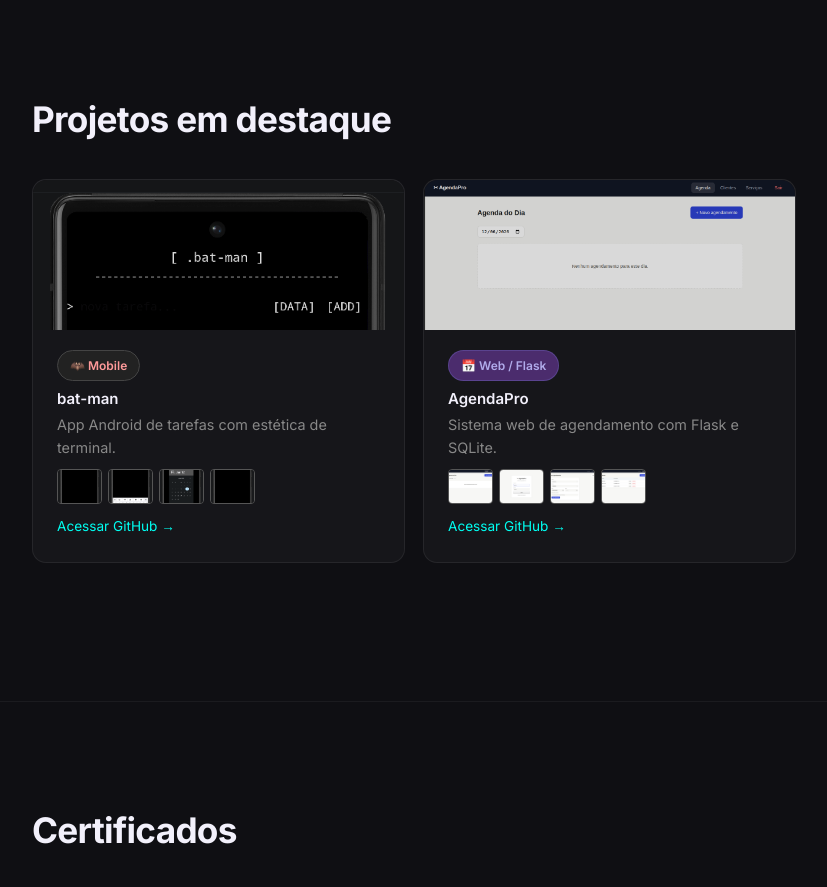
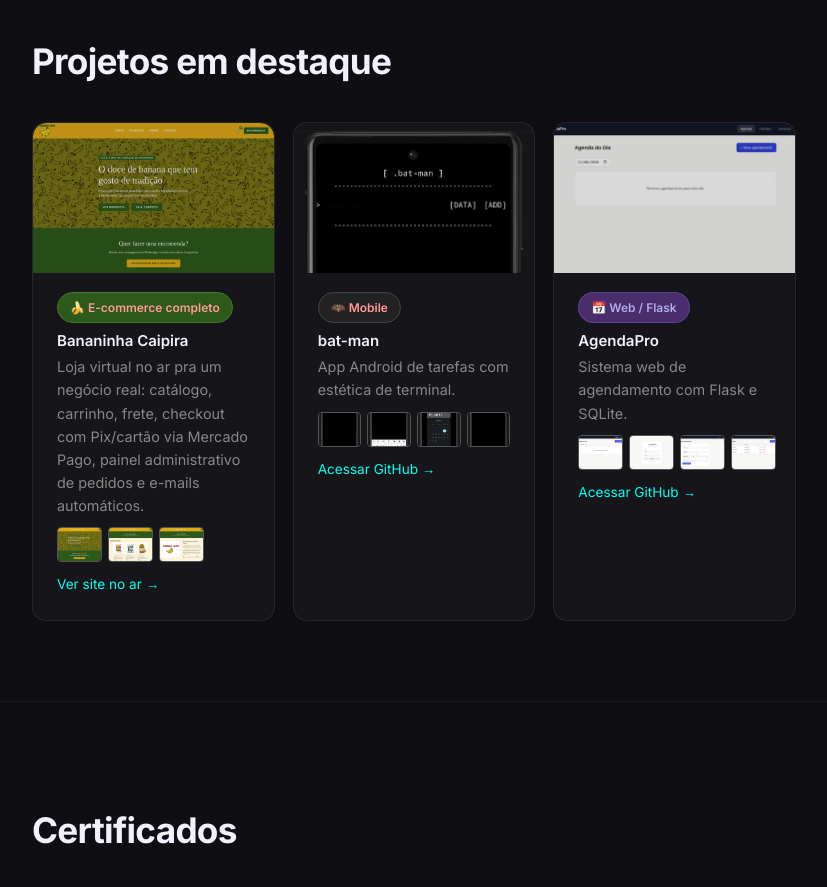
Before and after one commit to JoaoBarreto3/portifolio-joao, a plain HTML site: page index.html in a window 1280 px wide. Shown: the part 1700-2587 px from the top of the page, without its empty margins (226-1053 px from the left). Drawn offline with Linux system fonts and the light colour scheme.

Commit message:
Adiciona Bananinha Caipira aos projetos em destaque
E-commerce completo e no ar: catálogo, carrinho, frete, checkout
Pix/cartão via Mercado Pago, painel admin e e-mails automáticos.
Screenshots reais do site em produção.

```diff
--- a/index.html
+++ b/index.html
@@ -100,6 +100,30 @@
   <h2>Projetos em destaque</h2>
 
   <div class="certs-grid">
+
+    <div class="cert-card" style="cursor: default;">
+      <div class="cert-thumb-wrap">
+        <img class="cert-thumb" id="capa-bananinha" src="img/projetos/printsbananinha/tela_home.png" alt="Capa Bananinha Caipira">
+        <div class="cert-thumb-overlay" onclick="openGallery(bananinhaImages, 0, 'Bananinha Caipira')">
+          <span class="cert-zoom-icon">🔍 Ampliar Imagem Atual</span>
+        </div>
+      </div>
+      <div class="cert-info">
+        <span class="cert-issuer-badge badge-harvard" style="background-color: #2d5a1b; border: 1px solid #3f7a26;">🍌 E-commerce completo</span>
+        <h3>Bananinha Caipira</h3>
+        <p style="font-size: 0.9rem; color: #888; margin: 4px 0 10px 0;">Loja virtual no ar pra um negócio real: catálogo, carrinho, frete, checkout com Pix/cartão via Mercado Pago, painel administrativo de pedidos e e-mails automáticos.</p>
+
+        <div style="display: flex; gap: 6px; margin-bottom: 12px;">
+          <img src="img/projetos/printsbananinha/tela_home.png" style="width: 45px; height: 35px; object-fit: cover; border-radius: 4px; cursor: pointer; border: 1px solid #555;" onclick="document.getElementById('capa-bananinha').src = this.src">
+          <img src="img/projetos/printsbananinha/tela_produtos.png" style="width: 45px; height: 35px; object-fit: cover; border-radius: 4px; cursor: pointer; border: 1px solid #555;" onclick="document.getElementById('capa-bananinha').src = this.src">
+          <img src="img/projetos/printsbananinha/tela_sobre.png" style="width: 45px; height: 35px; object-fit: cover; border-radius: 4px; cursor: pointer; border: 1px solid #555;" onclick="document.getElementById('capa-bananinha').src = this.src">
+        </div>
+
+        <div class="cert-meta">
+          <a href="https://bananinhacaipira.com" target="_blank" rel="noreferrer" style="color: #00fff2; text-decoration: none; font-size: 0.85rem;">Ver site no ar →</a>
+        </div>
+      </div>
+    </div>
 
     <div class="cert-card" style="cursor: default;">
       <div class="cert-thumb-wrap">
--- a/script.js
+++ b/script.js
@@ -93,6 +93,12 @@ document.addEventListener('keydown', function(e) {
 
 });
 
+const bananinhaImages = [
+  'img/projetos/printsbananinha/tela_home.png',
+  'img/projetos/printsbananinha/tela_produtos.png',
+  'img/projetos/printsbananinha/tela_sobre.png'
+];
+
 const batmanImages = [
   'img/projetos/printsbatman/tela_principal.png',
   'img/projetos/printsbatman/tela_digitando.png',
```
Also changed, not shown: img/projetos/printsbananinha/tela_home.png (added), img/projetos/printsbananinha/tela_produtos.png (added), img/projetos/printsbananinha/tela_sobre.png (added).
